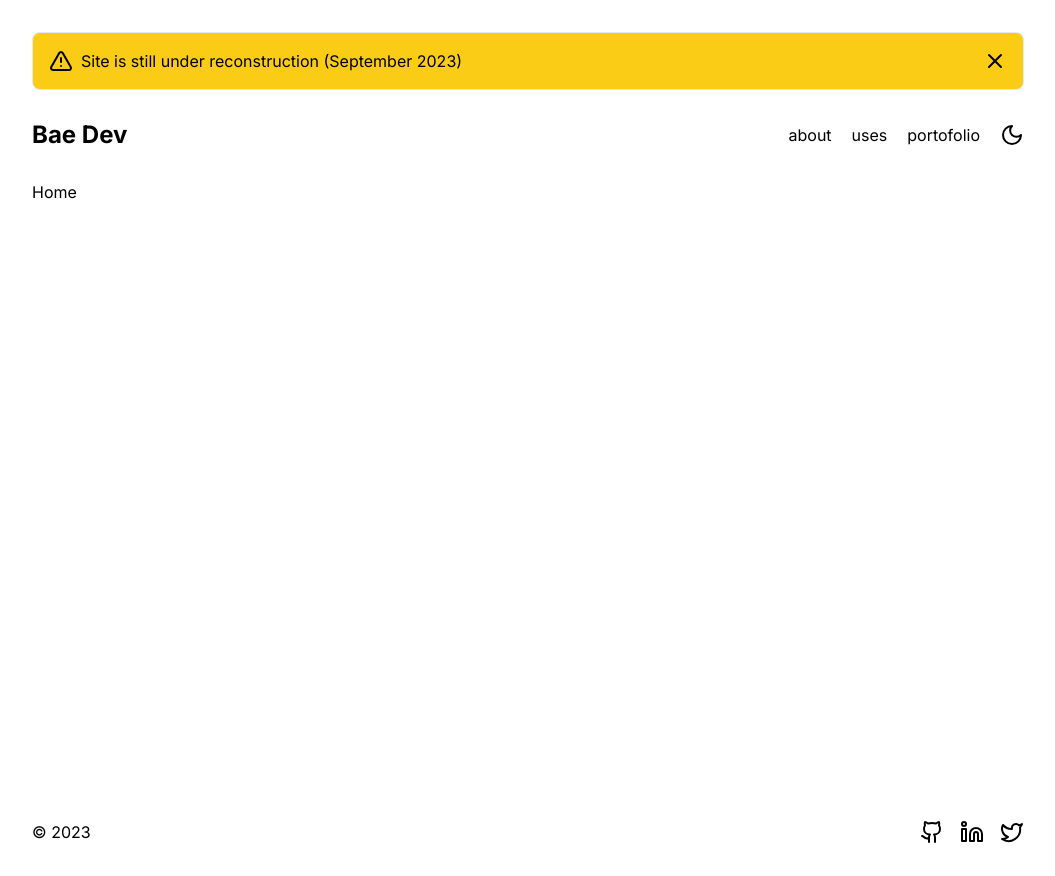
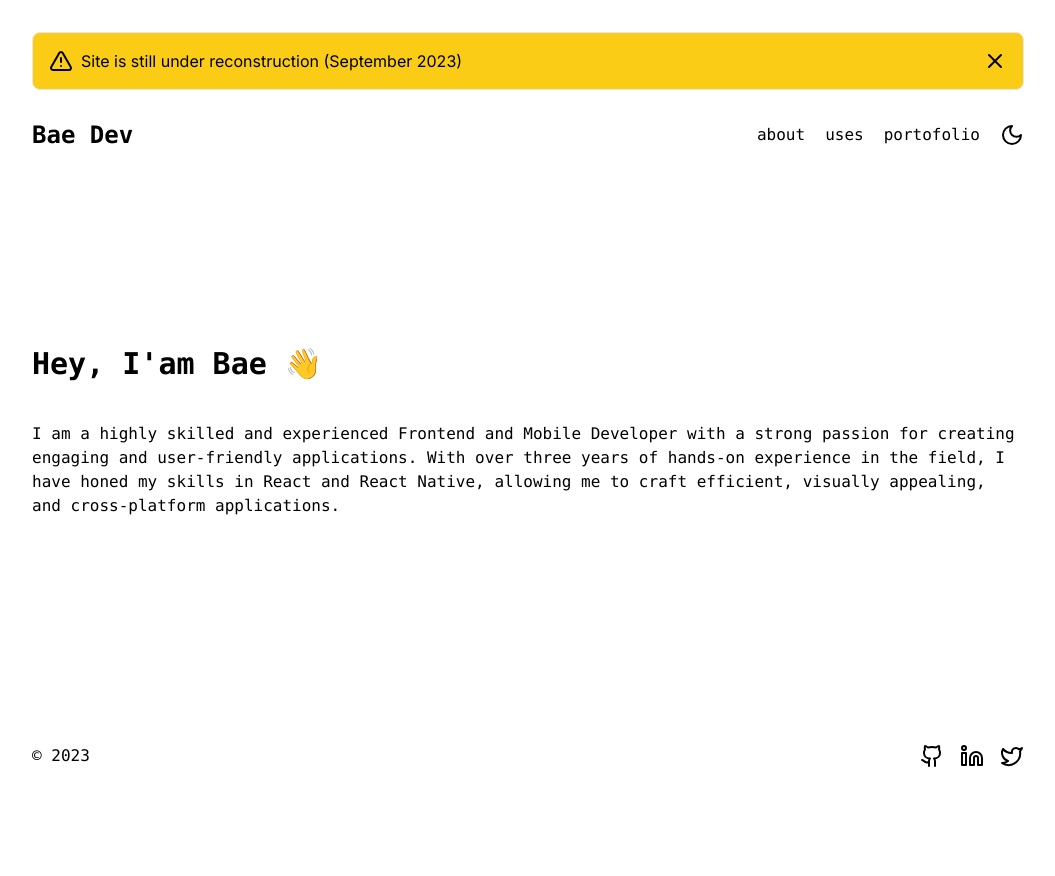
Before and after one commit to albae69/albae69.github.io, a Next.js app: page / in a window 1280 px wide. Shown: the whole page, without its empty margins (112-1167 px from the left). After the commit the page ends 800 px from the top, so only its background shows below. Built offline with nearby package versions, Linux system fonts and the light colour scheme.

Commit message:
fix: layout, changed font, added homepage content

```diff
--- a/app/(root)/layout.tsx
+++ b/app/(root)/layout.tsx
@@ -26,11 +26,13 @@ export default function RootLayout({
       <body
         className={twMerge(
           inter.className,
-          'min-h-screen max-w-screen-lg mx-auto p-4'
+          'min-h-screen max-w-screen-lg mx-auto p-4 flex flex-1 flex-col justify-between'
         )}>
         <ThemeProvider attribute='class' defaultTheme='system' enableSystem>
-          <UnderConstruction />
-          <Header />
+          <div>
+            <UnderConstruction />
+            <Header />
+          </div>
           {children}
           <Footer />
           <Analytics />
--- a/app/(root)/page.tsx
+++ b/app/(root)/page.tsx
@@ -1,3 +1,14 @@
 export default function Home() {
-  return <main className='min-h-[80vh]'>Home</main>
+  return (
+    <main className='mb-[100px]'>
+      <h2 className='text-3xl font-bold py-10 font-mono'>Hey, I'am Bae 👋</h2>
+      <p className='text-base font-mono'>
+        I am a highly skilled and experienced Frontend and Mobile Developer with
+        a strong passion for creating engaging and user-friendly applications.
+        With over three years of hands-on experience in the field, I have honed
+        my skills in React and React Native, allowing me to craft efficient,
+        visually appealing, and cross-platform applications.
+      </p>
+    </main>
+  )
 }
--- a/components/Footer.tsx
+++ b/components/Footer.tsx
@@ -6,7 +6,7 @@ import Icon from './Icon'
 const Footer = () => {
   let year = new Date().getFullYear()
   return (
-    <footer className='h-10 flex justify-between'>
+    <footer className='h-10 flex justify-between font-mono'>
       <h3>© {year}</h3>
       <ul className='flex gap-4'>
         <Link
--- a/components/Header.tsx
+++ b/components/Header.tsx
@@ -13,7 +13,7 @@ export default function Header() {
   const { setTheme } = useTheme()
 
   return (
-    <header className=' flex flex-row flex-1  justify-between items-center h-[90px]'>
+    <header className=' flex flex-row flex-1  justify-between items-center h-[90px] font-mono'>
       <Link href={'/'} aria-label='link to albae69.dev'>
         <h3 className='text-2xl font-bold hover:underline'>Bae Dev</h3>
       </Link>
```
